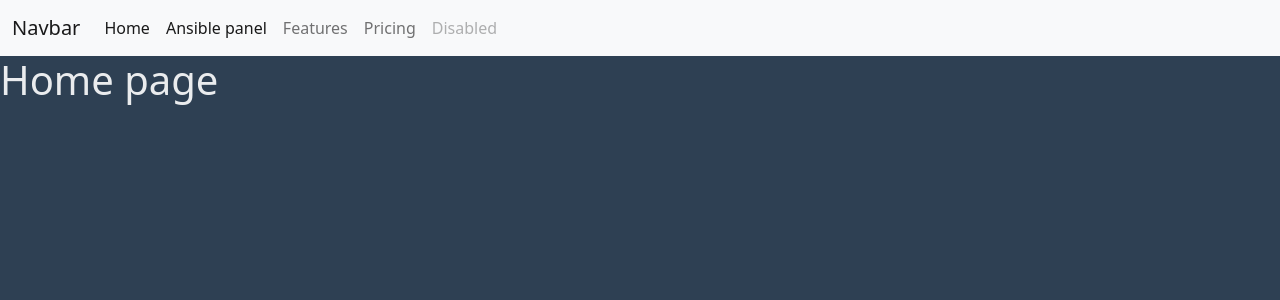
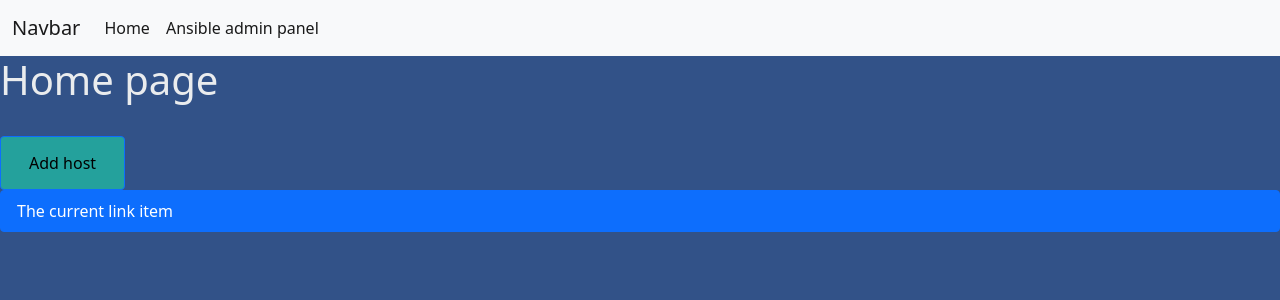
Before and after one commit to Chloy/AdminPanel, a Django app: page /ans_admin_panel/ in a window 1280 px wide. Shown: the top 300 px of the page. Run offline with Django 4.2, Linux system fonts and the light colour scheme.

Commit message:
Refactor bottstrap

```diff
--- a/WorkProject/ansible_admin_panel/templates/ansible_admin_panel/home.html
+++ b/WorkProject/ansible_admin_panel/templates/ansible_admin_panel/home.html
@@ -5,8 +5,16 @@
 {% endblock %}
 
 {% block body %}
-    <h1>Home page</h1>
-    {% for org in orgs %}
-        {{ org }}
-    {% endfor %}
+    <h1>Home page</h1><br>
+    <button type="button" class="btn btn-primary">
+        <a class="nav-link active" aria-current="page" href="{% url 'ansible_admin_panel_add_host' %}">Add host</a>
+    </button>
+    <div class="list-group">
+        <a href="#" class="list-group-item list-group-item-action active" aria-current="true">
+          The current link item
+        </a>
+        {% for org in orgs %}
+        <a href="#" class="list-group-item list-group-item-action">{{ org }}</a>
+        {% endfor %}
+      </div>
 {% endblock %}
--- a/WorkProject/templates/base.html
+++ b/WorkProject/templates/base.html
@@ -5,7 +5,7 @@
 
         <style>
             body {
-                background-color: #2e4053;
+                background-color: #325288;
             }
             span {
                 color: #eaecee;
@@ -15,6 +15,12 @@
             }
             td {
                 color: #eaecee;
+            }
+            .btn-primary, .btn-primary:hover, .btn-primary:active, .btn-primary:visited {
+                background-color: #24A19C !important;
+            }
+            .nav-link {
+                color: #000000;
             }
         </style>
         {% block head %}
@@ -31,10 +37,7 @@
               <div class="collapse navbar-collapse" id="navbarNavAltMarkup">
                 <div class="navbar-nav">
                   <a class="nav-link active" aria-current="page" href="{% url 'home' %}">Home</a>
-                  <a class="nav-link active" aria-current="page" href="{% url 'ansible_admin_panel_home' %}">Ansible panel</a>
-                  <a class="nav-link" href="#">Features</a>
-                  <a class="nav-link" href="#">Pricing</a>
-                  <a class="nav-link disabled">Disabled</a>
+                  <a class="nav-link active" aria-current="page" href="{% url 'ansible_admin_panel_home' %}">Ansible admin panel</a>
                 </div>
               </div>
             </div>
```
